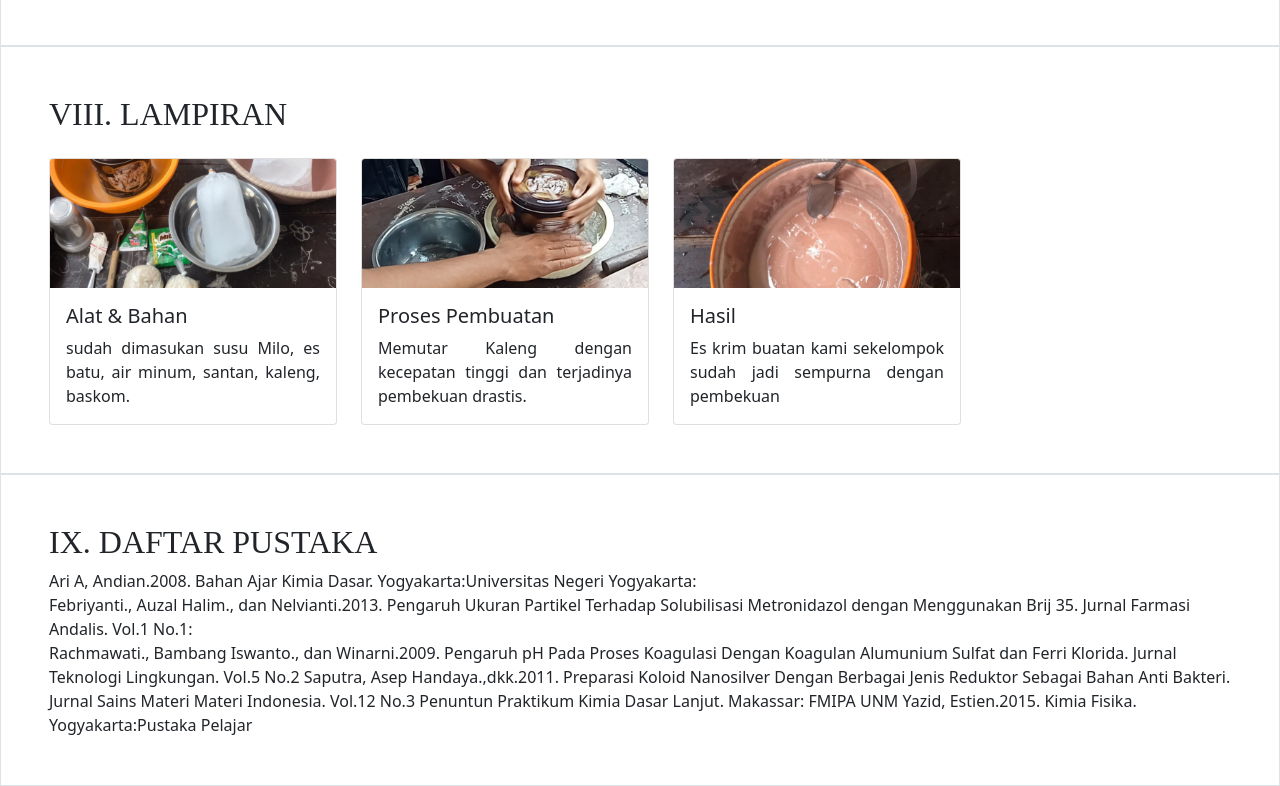
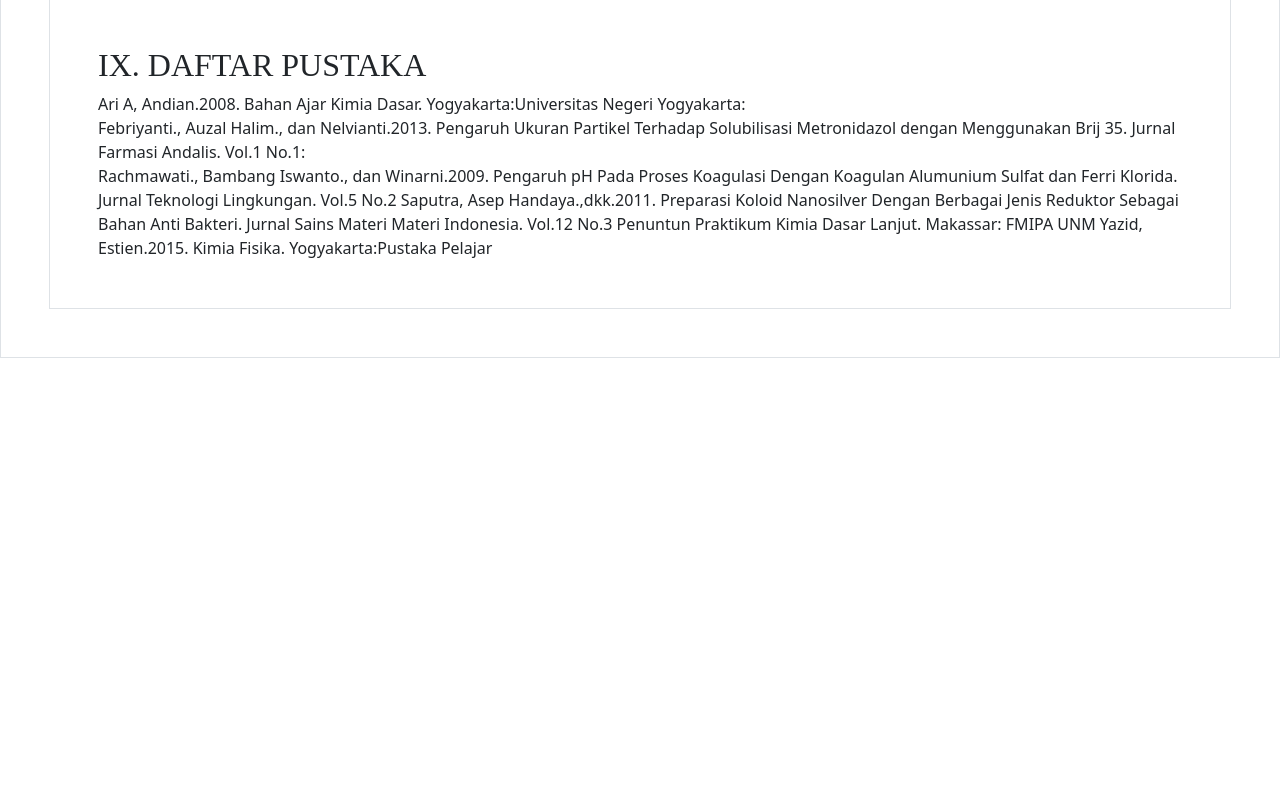
Before and after one commit to tamaadirya/tama.github.io, a plain HTML site: page LaporanKimia(Tama)/index.html in a window 1280 px wide. Shown: the part 4375-5161 px from the top of the page. After the commit the page ends 4733 px from the top, so only its background shows below. Drawn offline with nearby package versions, Linux system fonts and the light colour scheme.

Commit message:
Update index.html

```diff
--- a/LaporanKimia(Tama)/index.html
+++ b/LaporanKimia(Tama)/index.html
@@ -309,37 +309,6 @@
           </div>
         </div>
     </div>
-        <!-- Card iMG eND -->
-    </div>
-
-        <div id="VIII"></div>
-      <div  class="p-5 border">
-        <h2  style="font-family: 'Times New Roman', Times, serif;">VIII. LAMPIRAN</h2>
-        <!-- Card Img Start -->
-        <div class="bungkus-kartu d-flex flex-wrap">
-        <div class="card" style="width: 18rem;">
-          <img src="../aset/bahan.png" class="card-img-top" alt="...">
-          <div class="card-body">
-            <h5 class="card-title">Alat & Bahan</h5>
-            <p class="card-text">sudah dimasukan susu Milo, es batu, air minum, santan, kaleng, baskom.</p>
-          </div>
-        </div>
-        <div class="card" style="width: 18rem;">
-          <img src="../aset/proses-pemutaran(adaOrangnya).png" class="card-img-top" alt="...">
-          <div class="card-body">
-            <h5 class="card-title">Proses Pembuatan</h5>
-            <p class="card-text">Memutar Kaleng dengan kecepatan tinggi dan terjadinya pembekuan drastis.</p>
-          </div>
-        </div>
-        <div class="card" style="width: 18rem;">
-          <img src="../aset/hasil.png" class="card-img-top" alt="...">
-          <div class="card-body">
-            <h5 class="card-title">Hasil</h5>
-            <p class="card-text">Es krim buatan kami sekelompok sudah jadi sempurna dengan pembekuan </p>
-          </div>
-        </div>
-    </div>
-  </div>
   <!-- Card iMG eND -->
   <div id="IX"></div>
   <div class="p-5 border">
```
